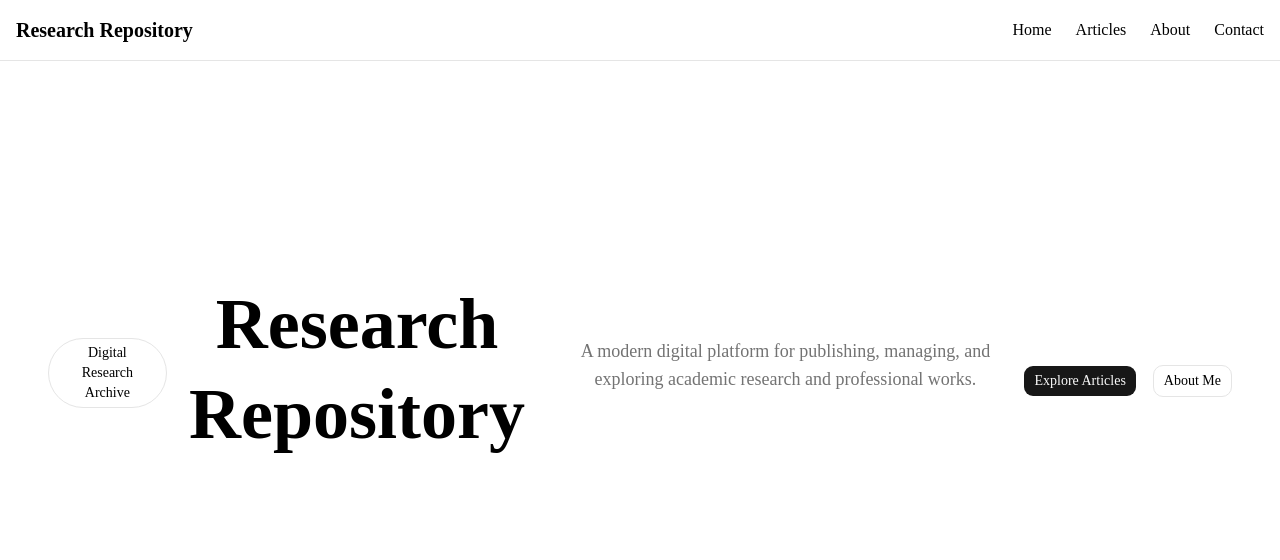
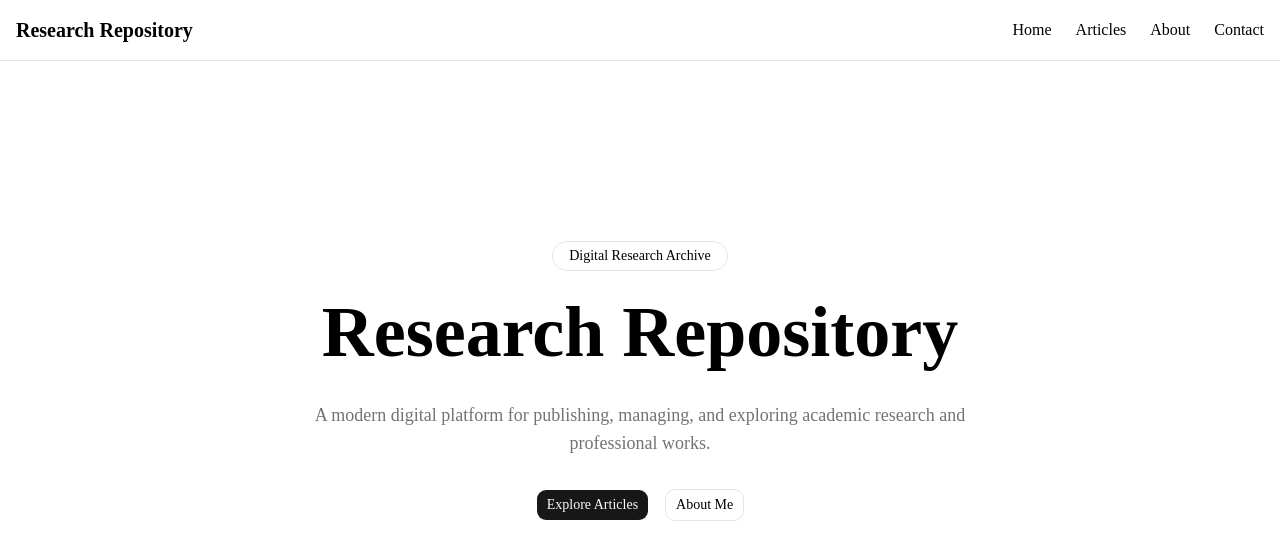
Before and after one commit to Pandi-rgb/giscus, a Next.js app: page / in a window 1280 px wide. Shown: the top 560 px of the page. Built offline with nearby package versions, Linux system fonts and the light colour scheme.

Commit message:
perbaiki eror login dan tampilan home

```diff
--- a/src/app/login/page.js
+++ b/src/app/login/page.js
@@ -3,10 +3,9 @@
 import { useState } from "react";
 import { useRouter } from "next/navigation";
 
-import { createClient } from "@/lib/supabase/client";
+import { supabase } from "@/lib/supabase/client";
 
 export default function LoginPage() {
-  const supabase = createClient();
 
   const router = useRouter();
 
--- a/src/app/page.js
+++ b/src/app/page.js
@@ -4,7 +4,7 @@ import { Button } from "@/components/ui/button";
 export default function HomePage() {
   return (
     <main>
-      <section className="container mx-auto flex min-h-[80vh] flex-col md:flex-row items-center justify-center px-4 text-center">
+      <section className="container mx-auto flex min-h-[80vh] flex-col items-center justify-center px-4 text-center">
         <span className="mb-4 rounded-full border px-4 py-1 text-sm">
           Digital Research Archive
         </span>
--- a/src/components/ui/table.jsx
+++ b/src/components/ui/table.jsx
@@ -77,7 +77,7 @@ function TableHead({
     <th
       data-slot="table-head"
       className={cn(
-        "h-10 px-2 text-left align-middle font-medium whitespace-nowrap text-foreground [&:has([role=checkbox])]:pr-0",
+        "h-10 px-2 text-left align-middle font-medium whitespace-nowrap text-foreground has-[([role=checkbox])]:pr-0",
         className
       )}
       {...props} />
@@ -92,7 +92,7 @@ function TableCell({
     <td
       data-slot="table-cell"
       className={cn(
-        "p-2 align-middle whitespace-nowrap [&:has([role=checkbox])]:pr-0",
+        "p-2 align-middle whitespace-nowrap has-[([role=checkbox])]:pr-0",
         className
       )}
       {...props} />
```
